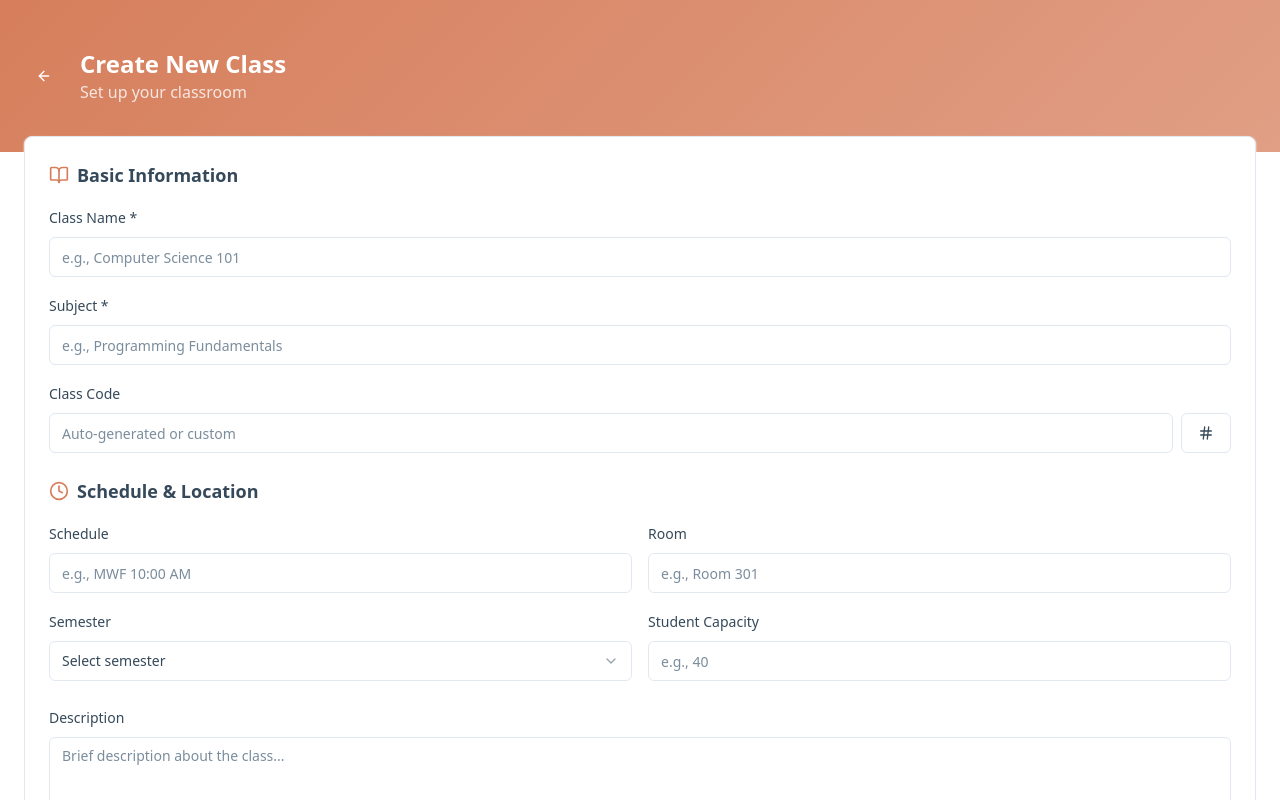
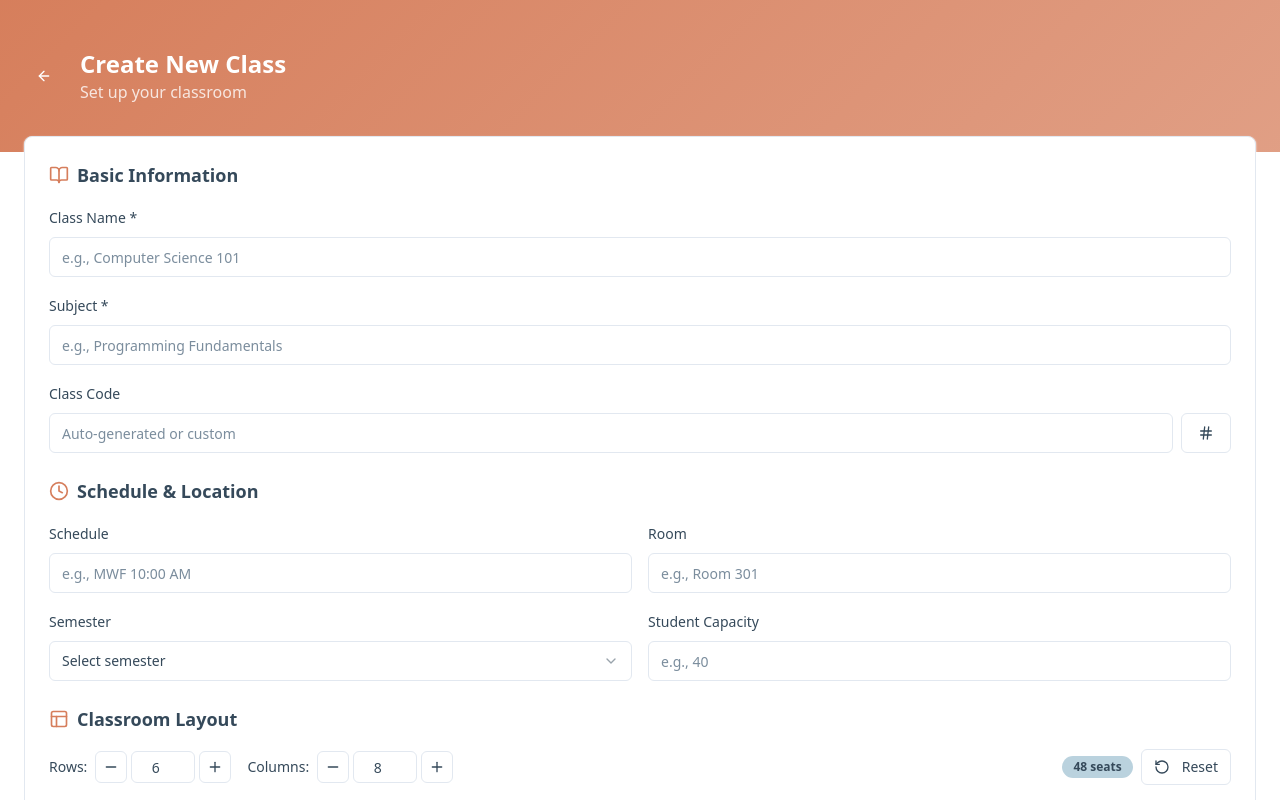
Before and after one commit to gabbiehub/checkmate, a React (Vite) app: page / in a window 1280 px wide. Both pictures are taken after a click on the button "New Class". Shown: the top 800 px of the page. Built offline with nearby package versions, Linux system fonts and the light colour scheme.

Commit message:
Add seat plan to class creation

```diff
--- a/src/components/NewClassForm.tsx
+++ b/src/components/NewClassForm.tsx
@@ -5,8 +5,9 @@ import { Input } from "@/components/ui/input";
 import { Label } from "@/components/ui/label";
 import { Textarea } from "@/components/ui/textarea";
 import { Select, SelectContent, SelectItem, SelectTrigger, SelectValue } from "@/components/ui/select";
-import { ArrowLeft, Save, Users, MapPin, Clock, BookOpen, Hash } from "lucide-react";
+import { ArrowLeft, Save, Users, MapPin, Clock, BookOpen, Hash, Layout } from "lucide-react";
 import { useToast } from "@/hooks/use-toast";
+import { SeatPlanBuilder } from "./SeatPlanBuilder";
 
 interface NewClassFormProps {
   onBack: () => void;
@@ -25,6 +26,8 @@ export const NewClassForm = ({ onBack, onClassCreated }: NewClassFormProps) => {
     capacity: "",
     description: ""
   });
+
+  const [seatPlan, setSeatPlan] = useState<{ rows: number; columns: number; layout: string[][] } | null>(null);
 
   const generateClassCode = () => {
     const code = Math.random().toString(36).substring(2, 8).toUpperCase();
@@ -45,9 +48,11 @@ export const NewClassForm = ({ onBack, onClassCreated }: NewClassFormProps) => {
     // Generate class code if not provided
     const finalCode = formData.code || Math.random().toString(36).substring(2, 8).toUpperCase();
 
+    const seatCount = seatPlan ? seatPlan.rows * seatPlan.columns : 0;
+
     toast({
       title: "Class Created Successfully!",
-      description: `${formData.name} has been created with code ${finalCode}`,
+      description: `${formData.name} has been created with code ${finalCode} and ${seatCount} seats`,
     });
 
     // Navigate to the newly created class view
@@ -180,6 +185,16 @@ export const NewClassForm = ({ onBack, onClassCreated }: NewClassFormProps) => {
               </div>
             </div>
 
+            {/* Seat Plan Builder */}
+            <div className="space-y-4">
+              <div className="flex items-center gap-2 mb-4">
+                <Layout className="w-5 h-5 text-primary" />
+                <h2 className="text-lg font-semibold text-foreground">Classroom Layout</h2>
+              </div>
+
+              <SeatPlanBuilder onSeatPlanChange={setSeatPlan} />
+            </div>
+
             {/* Description */}
             <div className="space-y-4">
               <div className="space-y-2">
--- /dev/null
+++ b/src/components/SeatPlanBuilder.tsx
@@ -0,0 +1,200 @@
+import { useState } from "react";
+import { Card } from "@/components/ui/card";
+import { Button } from "@/components/ui/button";
+import { Input } from "@/components/ui/input";
+import { Label } from "@/components/ui/label";
+import { Badge } from "@/components/ui/badge";
+import { Plus, Minus, RotateCcw, Eye } from "lucide-react";
+
+interface SeatPlanBuilderProps {
+  onSeatPlanChange?: (seatPlan: { rows: number; columns: number; layout: string[][] }) => void;
+}
+
+export const SeatPlanBuilder = ({ onSeatPlanChange }: SeatPlanBuilderProps) => {
+  const [rows, setRows] = useState(6);
+  const [columns, setColumns] = useState(8);
+  const [seatLayout, setSeatLayout] = useState<string[][]>(() => {
+    return Array(6).fill(null).map((_, rowIndex) =>
+      Array(8).fill(null).map((_, colIndex) => `${String.fromCharCode(65 + rowIndex)}${colIndex + 1}`)
+    );
+  });
+
+  const updateLayout = (newRows: number, newCols: number) => {
+    const newLayout = Array(newRows).fill(null).map((_, rowIndex) =>
+      Array(newCols).fill(null).map((_, colIndex) => `${String.fromCharCode(65 + rowIndex)}${colIndex + 1}`)
+    );
+    setSeatLayout(newLayout);
+    onSeatPlanChange?.({ rows: newRows, columns: newCols, layout: newLayout });
+  };
+
+  const handleRowsChange = (newRows: number) => {
+    const validRows = Math.max(1, Math.min(10, newRows));
+    setRows(validRows);
+    updateLayout(validRows, columns);
+  };
+
+  const handleColumnsChange = (newCols: number) => {
+    const validCols = Math.max(1, Math.min(12, newCols));
+    setColumns(validCols);
+    updateLayout(rows, validCols);
+  };
+
+  const resetLayout = () => {
+    setRows(6);
+    setColumns(8);
+    updateLayout(6, 8);
+  };
+
+  const totalSeats = rows * columns;
+
+  return (
+    <div className="space-y-4">
+      {/* Controls */}
+      <div className="flex items-center justify-between">
+        <div className="flex items-center gap-4">
+          <div className="flex items-center gap-2">
+            <Label htmlFor="rows" className="text-sm">Rows:</Label>
+            <div className="flex items-center gap-1">
+              <Button
+                type="button"
+                variant="outline"
+                size="icon"
+                className="h-8 w-8"
+                onClick={() => handleRowsChange(rows - 1)}
+                disabled={rows <= 1}
+              >
+                <Minus className="w-3 h-3" />
+              </Button>
+              <Input
+                id="rows"
+                type="number"
+                min="1"
+                max="10"
+                value={rows}
+                onChange={(e) => handleRowsChange(parseInt(e.target.value) || 1)}
+                className="w-16 h-8 text-center"
+              />
+              <Button
+                type="button"
+                variant="outline"
+                size="icon"
+                className="h-8 w-8"
+                onClick={() => handleRowsChange(rows + 1)}
+                disabled={rows >= 10}
+              >
+                <Plus className="w-3 h-3" />
+              </Button>
+            </div>
+          </div>
+
+          <div className="flex items-center gap-2">
+            <Label htmlFor="columns" className="text-sm">Columns:</Label>
+            <div className="flex items-center gap-1">
+              <Button
+                type="button"
+                variant="outline"
+                size="icon"
+                className="h-8 w-8"
+                onClick={() => handleColumnsChange(columns - 1)}
+                disabled={columns <= 1}
+              >
+                <Minus className="w-3 h-3" />
+              </Button>
+              <Input
+                id="columns"
+                type="number"
+                min="1"
+                max="12"
+                value={columns}
+                onChange={(e) => handleColumnsChange(parseInt(e.target.value) || 1)}
+                className="w-16 h-8 text-center"
+              />
+              <Button
+                type="button"
+                variant="outline"
+                size="icon"
+                className="h-8 w-8"
+                onClick={() => handleColumnsChange(columns + 1)}
+                disabled={columns >= 12}
+              >
+                <Plus className="w-3 h-3" />
+              </Button>
+            </div>
+          </div>
+        </div>
+
+        <div className="flex items-center gap-2">
+          <Badge variant="secondary" className="text-xs">
+            {totalSeats} seats
+          </Badge>
+          <Button
+            type="button"
+            variant="outline"
+            size="sm"
+            onClick={resetLayout}
+          >
+            <RotateCcw className="w-3 h-3 mr-1" />
+            Reset
+          </Button>
+        </div>
+      </div>
+
+      {/* Seat Layout Preview */}
+      <Card className="p-4 bg-muted/20">
+        <div className="flex items-center gap-2 mb-3">
+          <Eye className="w-4 h-4 text-primary" />
+          <h4 className="font-medium text-foreground">Seat Layout Preview</h4>
+        </div>
+
+        {/* Teacher's Desk */}
+        <div className="flex justify-center mb-4">
+          <div className="bg-primary/10 border-2 border-dashed border-primary/30 rounded-lg px-6 py-2">
+            <span className="text-sm font-medium text-primary">Teacher's Desk</span>
+          </div>
+        </div>
+
+        {/* Seating Grid */}
+        <div
+          className="grid gap-2 justify-center"
+          style={{
+            gridTemplateColumns: `repeat(${columns}, minmax(0, 1fr))`,
+            maxWidth: `${columns * 50}px`,
+            margin: '0 auto'
+          }}
+        >
+          {seatLayout.map((row, rowIndex) =>
+            row.map((seat, colIndex) => (
+              <div
+                key={`${rowIndex}-${colIndex}`}
+                className="w-10 h-10 bg-background border border-border rounded-md flex items-center justify-center text-xs font-medium text-foreground hover:bg-muted/50 transition-colors"
+                title={`Seat ${seat}`}
+              >
+                {seat}
+              </div>
+            ))
+          )}
+        </div>
+
+        {/* Layout Info */}
+        <div className="flex justify-center mt-4 space-x-4 text-xs text-muted-foreground">
+          <span>Rows: A-{String.fromCharCode(64 + rows)}</span>
+          <span>•</span>
+          <span>Columns: 1-{columns}</span>
+          <span>•</span>
+          <span>Total: {totalSeats} seats</span>
+        </div>
+      </Card>
+
+      {/* Layout Tips */}
+      <div className="bg-accent/50 rounded-lg p-3">
+        <h5 className="font-medium text-sm text-foreground mb-2">Layout Tips:</h5>
+        <ul className="text-xs text-muted-foreground space-y-1">
+          <li>• Seats are automatically labeled (A1, A2, B1, B2, etc.)</li>
+          <li>• Consider classroom door and window positions</li>
+          <li>• Leave space for student movement between rows</li>
+          <li>• You can modify this layout later in class settings</li>
+        </ul>
+      </div>
+    </div>
+  );
+};
```
